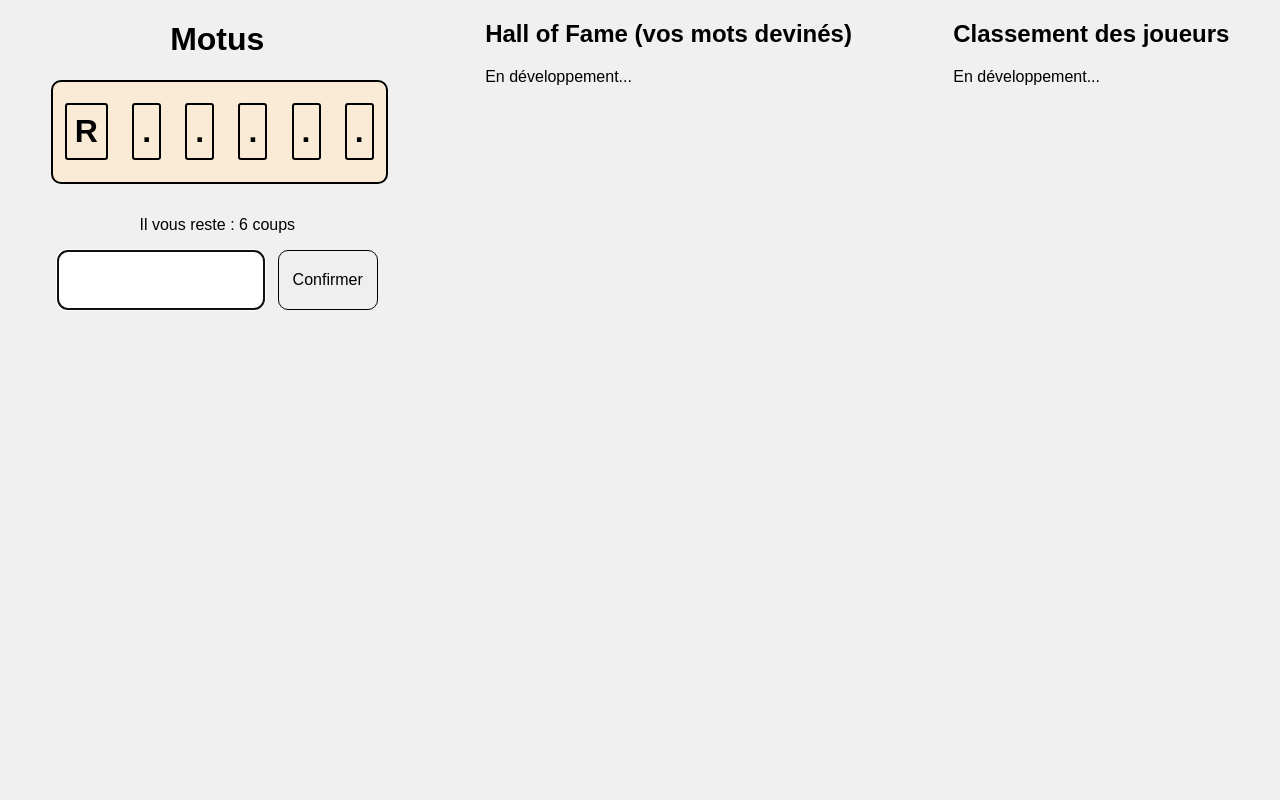
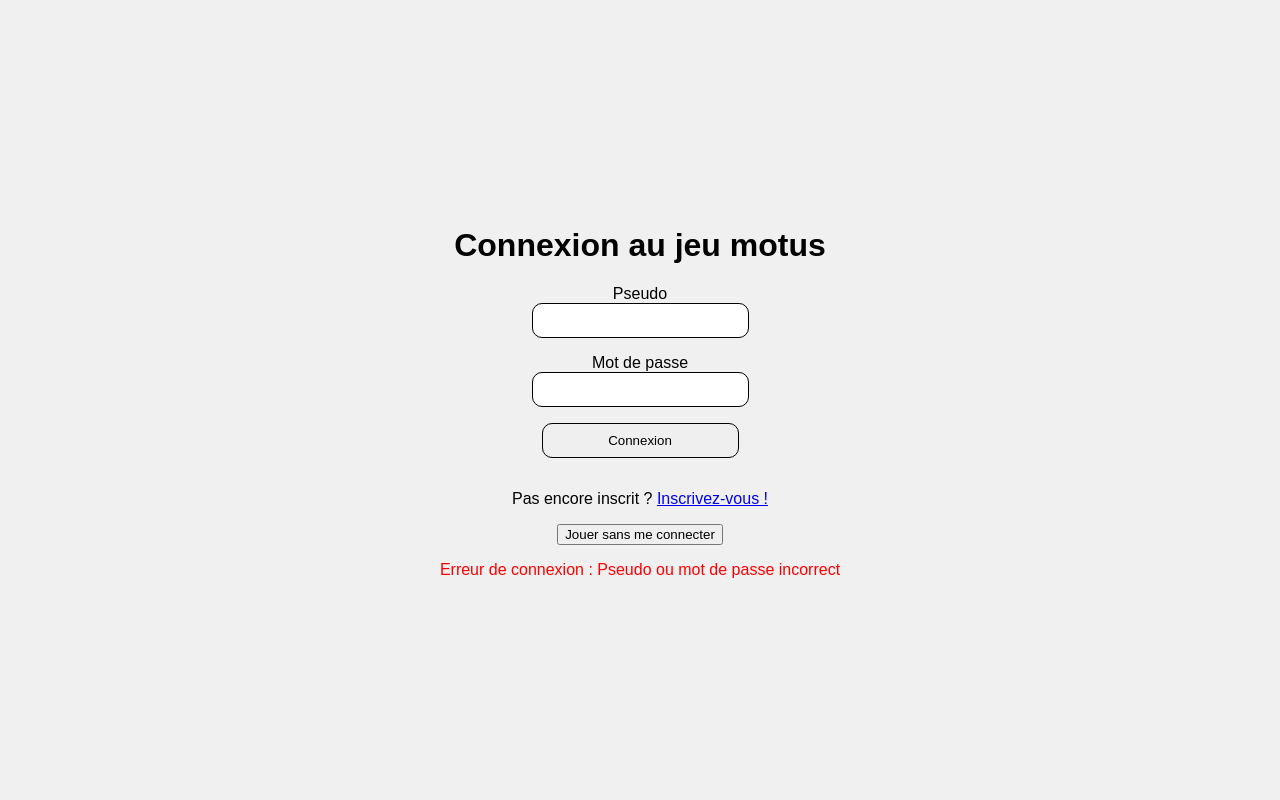
Before and after one commit to rayan-ahamadi/Motus, a PHP site: page /?error=1 in a window 1280 px wide. Run offline with PHP 8.4, Linux system fonts and the light colour scheme.

Commit message:
ajouter la possibilité de se connecter
Permettre aux utilisateurs d'avoir un compte de jeu
motus grâce à la BD

```diff
--- a/controller.php
+++ /dev/null
@@ -1,5 +0,0 @@
-<?php
-
-
-
-?>
--- a/index.php
+++ b/index.php
@@ -1,47 +1,34 @@
 <!DOCTYPE html>
-<html lang="fr">
+<html lang="en">
 <head>
   <meta charset="UTF-8">
   <meta name="viewport" content="width=device-width, initial-scale=1.0">
-    <link rel="stylesheet" href="style.css">
-    <script src="script.js" defer></script>
+  <link rel="stylesheet" href="view/style.css">
   <title>Motus</title>
 </head>
 <body>
-    <div class="root">
-
-      <!-- Jeu !-->
-      <div class="game">
-        <h1>Motus</h1>
-        <section class="word-container">
-          <div class="word">
-
+  <div class="root-connexion">
+    <h1>Connexion au jeu motus</h1>
+    <form action="/controller/connController.php" method="post" id="connexion">
+        <div class="input">
+          <label for="pseudo">Pseudo</label>
+          <input type="text" name="pseudo" id="pseudo" autocomplete="off" required>
         </div>
-        </section>
-        <p id="nbCoup">Il vous reste : 6 coups</p>
-        <section class="input-container">
-          <input type="text" id="text-input" autocomplete="off" required autofocus>
-          <input type="submit" value="Confirmer" id="submit-input">
-        </section>
-        <input type="submit" value="Recommencer" id="retry-input" hidden>
+        <div class="input">
+          <label for="password">Mot de passe</label>
+          <input type="password" name="password" id="password" required>
         </div>
-
-      <!-- Liste des mots devinés !-->
-      <div class="Hall of Fame">
-        <h2>Hall of Fame (vos mots devinés)</h2>
-        <table>
-            <p>En développement...</p>
-        </table>
+        <div class="input">
+          <input type="submit" value="Connexion">
         </div>
-
-      <!-- Classement des joueurs dans la db !-->
-      <div class="classement">
-        <h2>Classement des joueurs</h2>
-        <table>
-          <p>En développement...</p>
-        </table>
-      </div>
-
+    </form>
+    <p>Pas encore inscrit ? <a href="./view/register.php">Inscrivez-vous !</a></p>
+    <a href="./view/game.php"><button>Jouer sans me connecter</button></a>
+    <?php
+      if ($_GET['error'] && $_GET['error'] == 1) {
+        echo '<p style="color:red">Erreur de connexion : Pseudo ou mot de passe incorrect</p>';
+      }
+    ?>
   </div>
 </body>
 </html>
--- a/style.css
+++ b/view/style.css
@@ -88,3 +88,54 @@ body{
 .text-decoration-line-through {
   text-decoration: line-through !important;
 }
+
+.root-connexion .input{
+  display: flex;
+  flex-direction: column;
+  align-items: center;
+}
+
+.root-connexion{
+  display: flex;
+  flex-direction: column;
+  align-items: center;
+  justify-content: center;
+  height: 100%;
+}
+
+.root-register .input{
+  display: flex;
+  flex-direction: column;
+  align-items: center;
+}
+
+.root-register{
+  display: flex;
+  flex-direction: column;
+  align-items: center;
+  justify-content: center;
+  height: 100%;
+}
+
+.input input{
+  width: 100%;
+  margin-bottom: 1rem;
+  padding: 9px;
+  border-radius: 10px;
+  border: 1px solid black;
+  text-align: center;
+}
+
+.link-buttons{
+  display: flex;
+  flex-direction: row;
+  justify-content: space-around;
+  width: 100%;
+}
+
+.link-buttons button{
+  padding: 10px;
+  border-radius: 5px;
+  border: 1px solid black;
+  font-size: 1rem;
+}
```
Also changed, not shown: controller/connController.php (added, +16 -0 lines), controller/inscriController.php (added, +24 -0 lines), repository/playerRepository.php (added, +63 -0 lines), view/game.php (added, +50 -0 lines), view/ranking.php (added, +18 -0 lines), view/register.php (added, +46 -0 lines), view/score.php (added, +19 -0 lines), db.php (deleted), score.php (deleted), view/mots.json (renamed from mots.json), view/script.js (renamed from script.js). Lines whose indentation alone changed are shown as unchanged.
